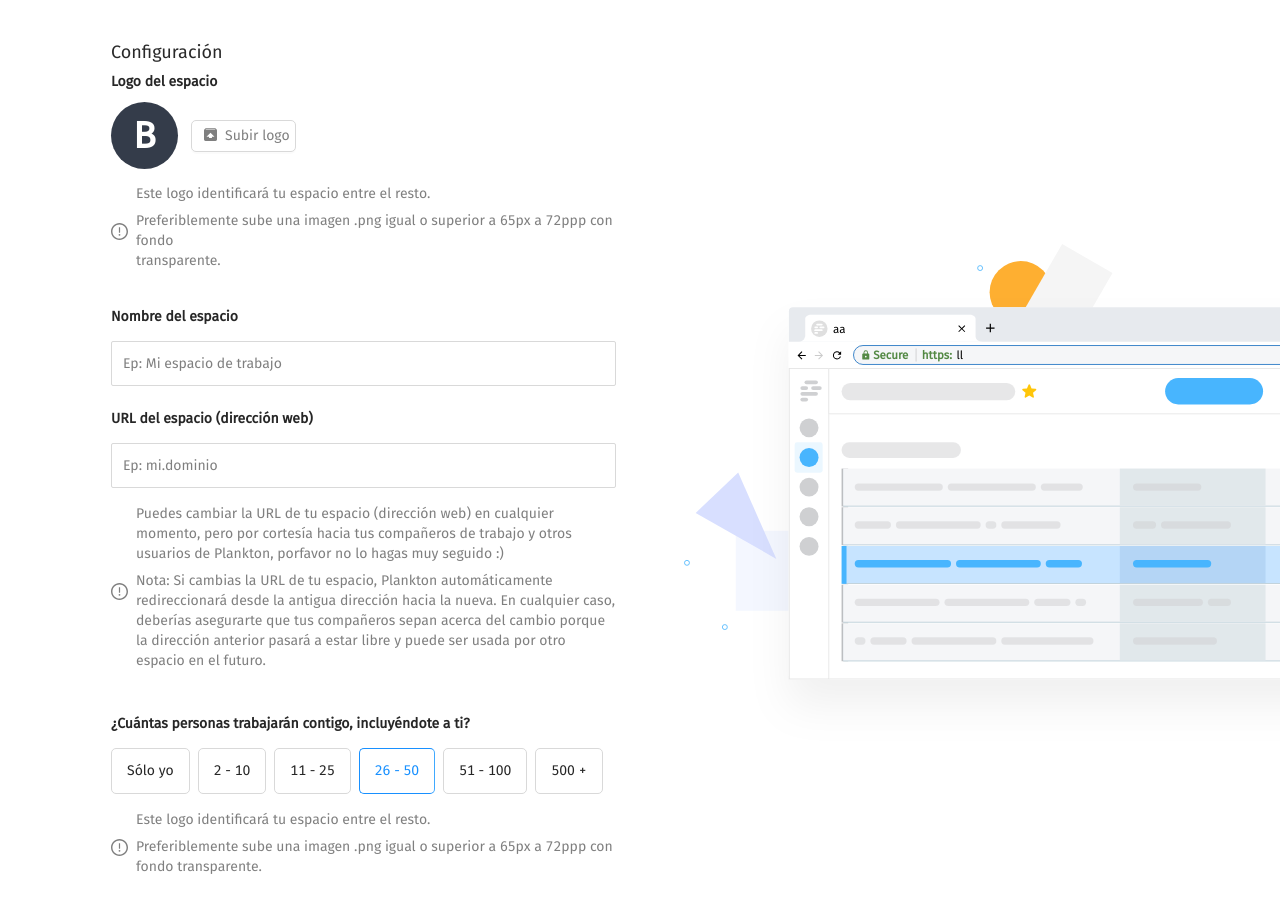
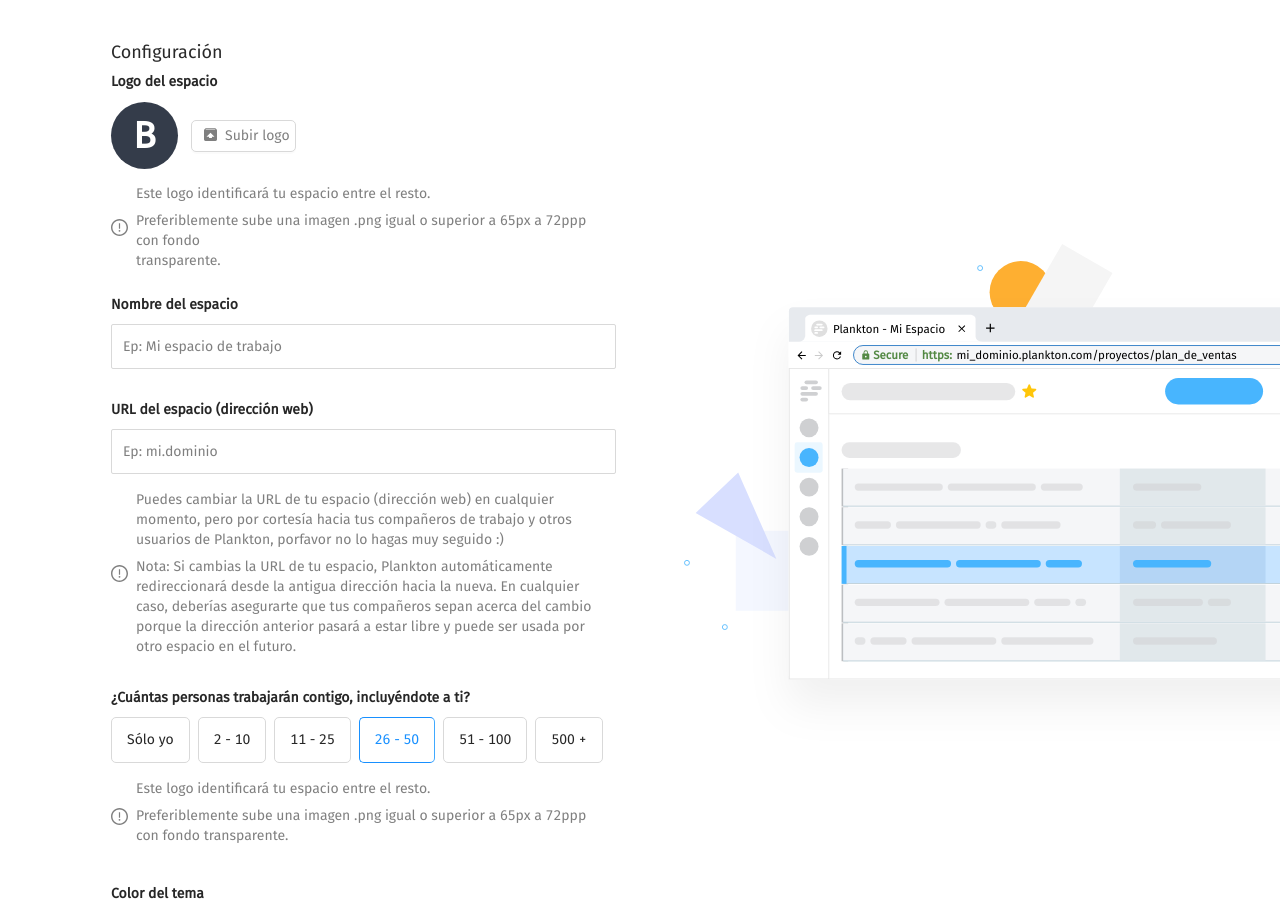
Before and after one commit to 92eduardocastillo/Test, a React (Create React App) app: page / in a window 1280 px wide. Shown: the top 914 px of the page. Built offline with nearby package versions, Linux system fonts and the light colour scheme.

Commit message:
5to  deploy

```diff
--- a/src/App.css
+++ b/src/App.css
@@ -5,7 +5,7 @@
   --unnamed-color-ffffff: #FFFFFF;
   --unnamed-color-e4e4e4: #E4E4E4;
   --unnamed-color-000000: #000000;
-  --unnamed-color-000080: #00000080;
+  --unnamed-color-00000080: #00000080;
   --unnamed-color-ebf7ff: #EBF7FF;
   --unnamed-color-ff55f5: #F5F5F5;
   --unnamed-color-fec148: #FEC148;
@@ -41,7 +41,7 @@
   font-size: var(--unnamed-font-size-14);
   line-height: var(--unnamed-line-spacing-20);
   letter-spacing: var(--unnamed-character-spacing-0);
-  color: var(--unnamed-color-000080);
+  color: var(--unnamed-color-00000080);
   }
 
   .style-3 {
@@ -56,7 +56,7 @@
   font-size: 18px;
 }
 
-label , input {
+label , input, p {
   font-family: var(--unnamed-font-family-fira-sans);
   font-style: var(--unnamed-font-style-normal);
   font-size: var(--unnamed-font-size-14);
@@ -69,35 +69,25 @@ label {
   font-weight: bold;
 
 }
-
-input {
-  color: var(--unnamed-color-000080);
-
+.ant-form-item-label > label {
+  height: 17px;
+  line-height: var(--unnamed-line-spacing-20);
+  letter-spacing: var(--unnamed-character-spacing-0);
+}
+input , p {
+  color: var(--unnamed-color-00000080);
+  font-weight: var(--unnamed-font-weight-normal);
 }
 
 p {
-  tab-size: 7px;
-  color: #00000080;
   margin-left: 8px;
   margin-bottom: 0px;
   padding-bottom: 7px;
-  font-family: var(--unnamed-font-family-fira-sans);
-  font-style: var(--unnamed-font-style-normal);
-  font-weight: var(--unnamed-font-weight-normal);
-  font-size: var(--unnamed-font-size-14);
-  line-height: var(--unnamed-line-spacing-20);
-  letter-spacing: var(--unnamed-character-spacing-0);
-  color: var(--unnamed-color-000080);
-  /* height: 67px; */
+  padding-right: 5px;
 }
 
-.column {
-  display: flex;
-  flex-direction: column;
-}
-
-.row {
-  display: flex;
+.sin-padding-bottom {
+  padding-bottom: 0px;
 }
 
 .app {
@@ -106,20 +96,7 @@ p {
   padding-left: 111px;
   margin-top: 42px;
   height: 100%;
-  /* max-width: 100%; */
 }
-
-/* .ant-form-item-label {
-  height: 17px;
-} */
-
-/* .ant-form-item-label  {
-  height: 27px;
-} */
-
- /* .ant-form-item-label > label {
-  height: 27px;
-}  */
 
 .vista {
   margin-top: 149px;
@@ -180,17 +157,13 @@ p {
 
 
 .name-space-container {
-  /* width: 611px; */
-  height: 72px;
+  /* height: 72px; */
   margin-bottom: 30px;
 }
 
 .url-space-container {
-  /* width: 611px; */
-  /* height: 237px; */
   margin-bottom: 30px;
 }
-
 
   .ant-input {
     height: 45px;
@@ -207,10 +180,8 @@ p {
   font-size: var(--unnamed-font-size-14);
   line-height: var(--unnamed-line-spacing-20);
   letter-spacing: var(--unnamed-character-spacing-0);
-  color: var(--unnamed-color-000080);
+  color: var(--unnamed-color-00000080);
   }
-
-
 
 .personas-container {
   /* width: 611px; */
@@ -227,7 +198,6 @@ p {
 .personas-item{
   font-family: Fira Sans;
 }
-
 
 .radio .ant-radio-wrapper {
   margin-right: 0px;
@@ -262,7 +232,6 @@ p {
   max-width: 100%;
   display: flex;
   justify-content: space-between;
-  /* width: 611px; */
   margin-bottom: 30px;
 }
 
@@ -274,11 +243,29 @@ p {
   margin-bottom: 40px;
 }
 
-.privacidad-boton {
+.privacidad-boton{
   padding-top: 40px;
   padding-left: 38px;
   max-width: 299px;
 }
+
+.ant-btn-primary {
+  background: #48B5FE;
+  border-color: #48B5FE;
+}
+
+
+/* .ant-form-item-label {
+  height: 17px;
+} */
+
+/* .ant-form-item-label  {
+  height: 27px;
+} */
+
+ /* .ant-form-item-label > label {
+  height: 27px;
+}  */
 
 @media only screen and (max-width: 768px) {
   /* For mobile phones: */
--- a/src/App.js
+++ b/src/App.js
@@ -24,9 +24,9 @@ function App() {
         </div>
         <div className='vista'>
             <Vista
-            title = {form.username || 'aa'}
-            url = { form.dominio || 'll' }
-            color = {form.color}
+            title = {form.username || 'Plankton - Mi Espacio'}
+            url = { form.dominio || 'mi_dominio.plankton.com/proyectos/plan_de_ventas' }
+            color = {form.color || '#48b5fe' }
             />
         </div>
 
--- a/src/componentes/formulario/logo/Logo.js
+++ b/src/componentes/formulario/logo/Logo.js
@@ -79,11 +79,11 @@ export const Logo = () => {
              }}
               />
             <div className='logo-parrafo'>
-              <p style={style1}>
+              <p>
                     Este logo identificará tu espacio entre el resto.
               </p>
 
-              <p style={style1}>
+              <p className='sin-padding-bottom'>
                     Preferiblemente sube una imagen .png igual o superior a 65px a 72ppp con fondo<br/>
                     transparente.
               </p>
--- a/src/componentes/formulario/personas/Personas.js
+++ b/src/componentes/formulario/personas/Personas.js
@@ -40,10 +40,11 @@ export const Personas = () => {
                             <div key={index}>
                                 <Radio.Button
                                 style={{
+                                // color: '#149FFC',
                                 borderRadius: '5px',
-                                width:'',
                                 height: '46px',
                                 display: 'flex',
+                                // borderColor: '#48B5FE',
                                 alignItems: 'center',
                                 fontSize: '14px',
                                 fontWeight: 'normal',
--- a/src/componentes/formulario/privacidad/Privacidad.js
+++ b/src/componentes/formulario/privacidad/Privacidad.js
@@ -33,7 +33,8 @@ export const Privacidad = () => {
                             value="privado"
                             style={{
                                 borderRadius: '5px',
-                                height: '100%'
+                                height: '100%',
+                                paddingLeft: '25px'
                             }}
                             className='privacidad-boton'
                             >
@@ -53,7 +54,8 @@ export const Privacidad = () => {
                         value="publico"
                         style={{
                             borderRadius: '5px',
-                            height: '100%'
+                            height: '100%',
+                            paddingLeft: '25px'
                         }}
                         className='privacidad-boton'
                         >
--- a/src/componentes/formulario/url-espacio/UrlSpace.js
+++ b/src/componentes/formulario/url-espacio/UrlSpace.js
@@ -2,8 +2,6 @@ import React from 'react'
 import { Form, Input } from 'antd';
 
 import { ExclamationCircleOutlined } from '@ant-design/icons';
-
-import { style1 } from '../styles/styles';
 
 export const UrlSpace = () => {
   return (
@@ -24,10 +22,10 @@ export const UrlSpace = () => {
               style={{  fontSize: '17px', color: '#00000080' }}
               />
               <div>
-              <p style={{...style1}} className='unnamed-character-style-2'>
+              <p>
                 Puedes cambiar la URL de tu espacio (dirección web) en cualquier momento, pero por cortesía hacia tus compañeros de trabajo y otros usuarios de Plankton, porfavor no lo hagas muy seguido :)
               </p>
-              <p style={{...style1}}>
+              <p className='sin-padding-bottom'>
                 Nota: Si cambias la URL de tu espacio, Plankton automáticamente redireccionará desde la antigua dirección hacia la nueva. En cualquier caso, deberías asegurarte que tus compañeros sepan acerca del cambio porque la dirección anterior pasará a estar libre y puede ser usada por otro espacio en el futuro.
               </p>
               </div>
```
Also changed, not shown: src/componentes/vista/Vista.js, 10 other files (tests, documents, lock files or other folders).
